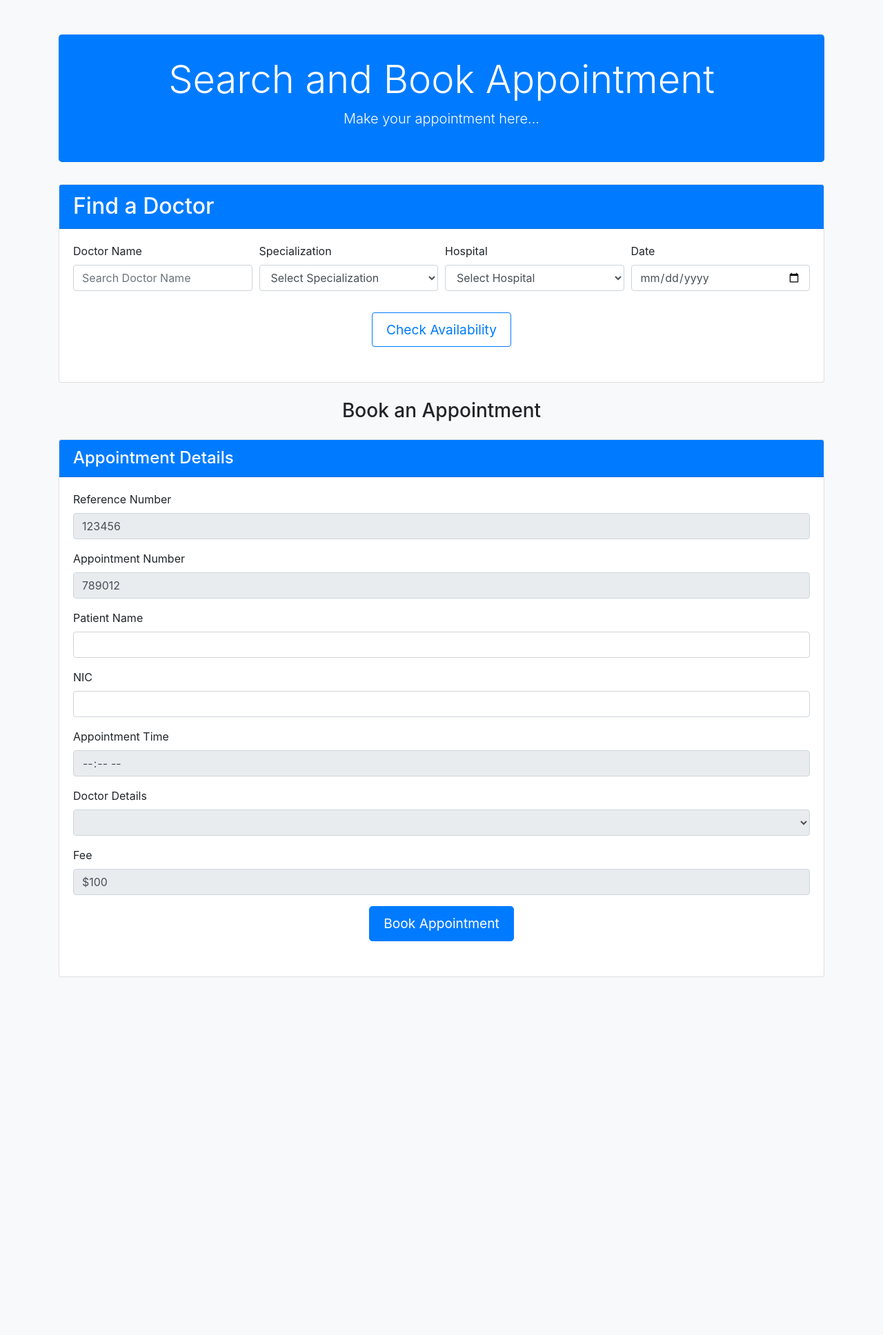
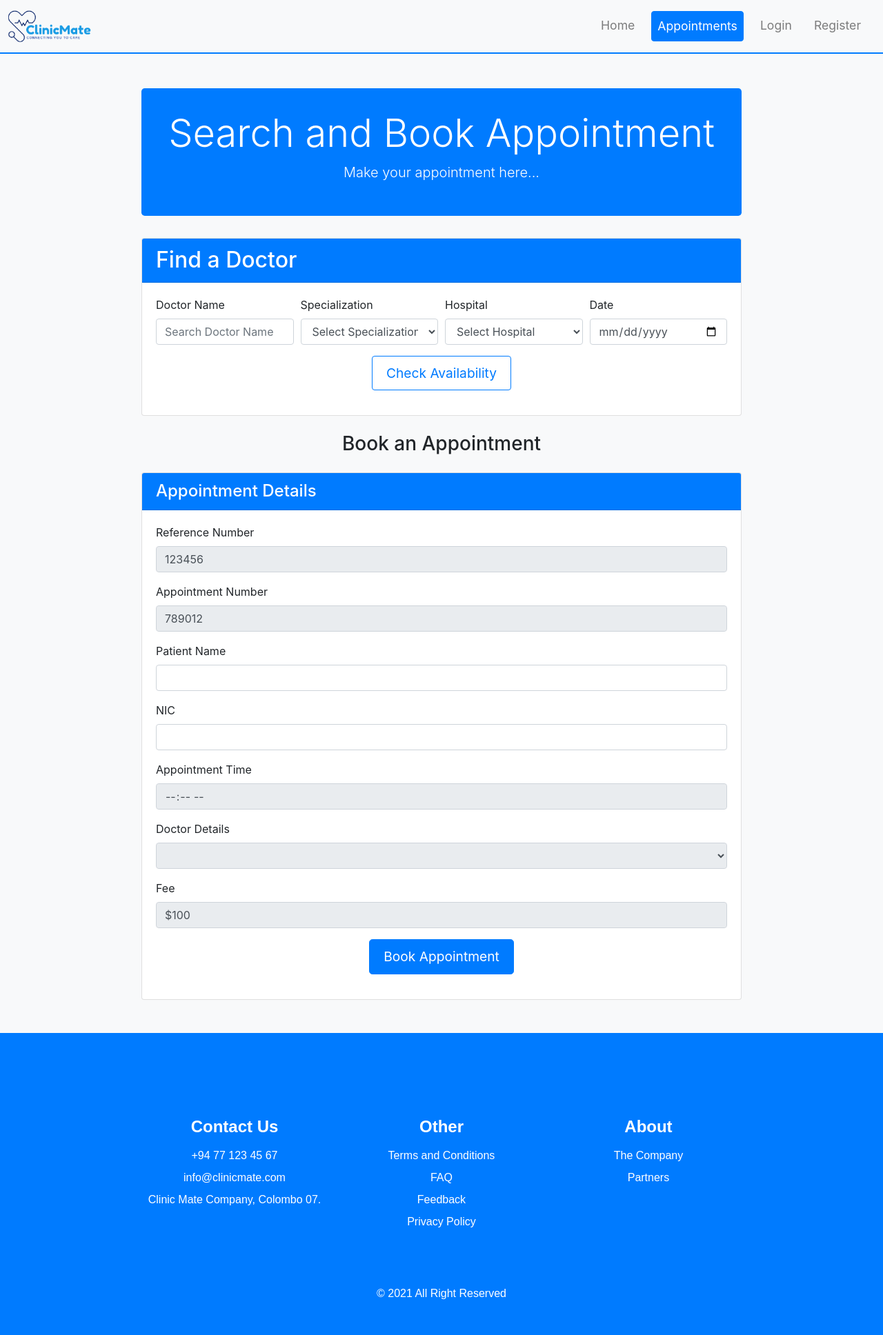
Before and after one commit to sasi1219/EChannelling, a Django app: page /appointments/ in a window 1280 px wide. Shown: the whole page at 69% size. Before the commit the page ends 1417 px from the top, so only its background shows below. Run offline with Django 5.2, Linux system fonts and the light colour scheme; lists and menus that the app fills with data are empty; some libraries are stand-ins or nearby versions.

Commit message:
Added header and footer in Appointments page

```diff
--- a/place_appointment/Templates/place_appointment/place_appointment.html
+++ b/place_appointment/Templates/place_appointment/place_appointment.html
@@ -4,63 +4,29 @@
     <meta charset="UTF-8">
     <meta name="viewport" content="width=device-width, initial-scale=1.0">
     <title>ClinicMate - Search and Book Appointment</title>
-    <link href="https://maxcdn.bootstrapcdn.com/bootstrap/4.5.2/css/bootstrap.min.css" rel="stylesheet">
-    <style>
-        body {
-            padding-top: 50px;
-            background-color: #f8f9fa;
-        }
-        .section-title {
-            margin-bottom: 30px;
-        }
-        .doctor-card, .patient-card {
-            margin-bottom: 20px;
-        }
-        .jumbotron {
-            background: #007bff;
-            color: white;
-            padding: 2rem 1rem;
-            border-radius: 0.3rem;
-        }
-        .search-heading {
-            font-size: 1.5rem;
-            font-weight: bold;
-        }
-        .form-control, .btn {
-            margin-bottom: 15px;
-        }
-        .form-group label {
-            margin-right: 10px;
-        }
-        .btn-outline-light {
-            color: #007bff;
-            background-color: #fff;
-            border-color: #007bff;
-        }
-        .card-header {
-            background: #007bff;
-            color: white;
-        }
-        .btn-primary {
-            background-color: #007bff;
-            border-color: #007bff;
-        }
-        .btn-primary:hover {
-            background-color: #0056b3;
-            border-color: #004085;
-        }
-        .form-group.text-center button {
-            font-size: 1.2rem;
-            padding: 10px 20px;
-        .container {
-            max-width: 900px;
-        }
+    <link rel="stylesheet" href="https://stackpath.bootstrapcdn.com/bootstrap/4.5.2/css/bootstrap.min.css">
+    {% load static %}
+    <link rel="stylesheet" href="{% static 'place_appointment/styles.css' %}">
 
-
-        }
-    </style>
 </head>
 <body>
+<nav class="navbar navbar-expand-lg navbar-light bg-light">
+        <a class="navbar-brand" href="/">
+        <img src="{% static 'images/Logo.png' %}" alt="E-Channeling Logo">
+    </a>
+        <button class="navbar-toggler" type="button" data-toggle="collapse" data-target="#navbarNav" aria-controls="navbarNav" aria-expanded="false" aria-label="Toggle navigation">
+            <span class="navbar-toggler-icon"></span>
+        </button>
+        <div class="collapse navbar-collapse" id="navbarNav">
+            <ul class="navbar-nav ml-auto">
+                <li class="nav-item"><a class="nav-link" href="/">Home</a></li>
+                <li class="nav-item"><a class="nav-link btn btn-primary text-white" href="{% url 'place_appointment' %}">Appointments</a></li>
+                <li class="nav-item"><a class="nav-link" href="/login">Login</a></li>
+                <li class="nav-item"><a class="nav-link" href="/register">Register</a></li>
+            </ul>
+        </div>
+</nav>
+
     <div class="container">
         <div class="jumbotron text-center">
             <h1 class="display-4">Search and Book Appointment</h1>
@@ -168,6 +134,42 @@
         </div>
     </div>
 
+    <footer class="bg-primary text-white mt-5 py-5">
+    <div class="container">
+        <div class="row py-4">
+            <div class="col-md-4 text-center mb-4">
+                <h4><B>Contact Us</B></h4>
+                <ul class="list-unstyled">
+                    <li><a href="tel:+94771234567" class="text-white">+94 77 123 45 67</a></li>
+                    <li><a href="mailto:info@clinicmate.com" class="text-white">info@clinicmate.com</a></li>
+                    <li>Clinic Mate Company, Colombo 07.</li>
+                </ul>
+            </div>
+            <div class="col-md-4 text-center mb-4">
+                <h4><B>Other</B></h4>
+                <ul class="list-unstyled">
+                    <li><a href="{% url 'terms_and_conditions' %}" class="text-white">Terms and Conditions</a></li>
+                    <li><a href="/faq" class="text-white">FAQ</a></li>
+                    <li><a href="/feedback" class="text-white">Feedback</a></li>
+                    <li><a href="{% url 'privacy_policy' %}" class="text-white" >Privacy Policy</a></li>
+                </ul>
+            </div>
+            <div class="col-md-4 text-center mb-4">
+                <h4><B>About</B></h4>
+                <ul class="list-unstyled">
+                    <li><a href="/aboutus" class="text-white">The Company</a></li>
+                    <li><a href="/partners" class="text-white">Partners</a></li>
+                </ul>
+            </div>
+        </div>
+        <div class="row mt-3">
+            <div class="col-md-12 text-center">
+                <p class="mb-0">&copy; 2021 All Right Reserved</p>
+            </div>
+        </div>
+    </div>
+</footer>
+
     <script src="https://code.jquery.com/jquery-3.5.1.slim.min.js"></script>
     <script src="https://cdn.jsdelivr.net/npm/@popperjs/core@2.5.4/dist/umd/popper.min.js"></script>
     <script src="https://maxcdn.bootstrapcdn.com/bootstrap/4.5.2/js/bootstrap.min.js"></script>
--- a/place_appointment/static/place_appointment/styles.css
+++ b/place_appointment/static/place_appointment/styles.css
@@ -0,0 +1,123 @@
+body {
+    background-color: #f8f9fa;
+}
+        .section-title {
+            margin-bottom: 30px;
+        }
+        .doctor-card, .patient-card {
+            margin-bottom: 20px;
+        }
+        .jumbotron {
+
+            background: #007bff;
+            color: white;
+            padding: 2rem 1rem;
+            border-radius: 0.3rem;
+        }
+        .search-heading {
+            font-size: 1.5rem;
+            font-weight: bold;
+        }
+
+        .form-group label {
+            margin-right: 10px;
+        }
+        .btn-outline-light {
+            color: #007bff;
+            background-color: #fff;
+            border-color: #007bff;
+        }
+        .card-header {
+            background: #007bff;
+            color: white;
+        }
+        .btn-primary {
+            background-color: #007bff;
+            border-color: #007bff;
+        }
+        .btn-primary:hover {
+            background-color: #0056b3;
+            border-color: #004085;
+        }
+        .form-group.text-center button {
+            font-size: 1.2rem;
+            padding: 10px 20px;}
+
+        .container {
+            margin-top: 50px;
+            max-width: 900px;
+        }
+
+.navbar-brand img {
+    height: 50px;
+    width: auto; /* Maintain aspect ratio */
+}
+
+/* Navbar Styles */
+.navbar {
+    background-color: #ffffff;
+    border-bottom: 2px solid #007bff;
+    padding: 0.5rem;
+}
+
+.navbar-brand {
+    font-size: 1.5rem;
+    font-weight: bold;
+}
+
+.navbar-nav .nav-link {
+    font-size: 1.1rem;
+    margin-right: 1rem;
+    transition: color 0.3s ease;
+}
+
+.navbar-nav .nav-link:hover {
+    color: #007bff;
+}
+
+.navbar-nav .btn-primary {
+    padding: 0.5rem 1rem;
+    transition: background-color 0.3s ease;
+}
+
+.navbar-nav .btn-primary:hover {
+    background-color: #0056b3;
+}
+
+/* Footer Styles */
+footer {
+    background-color: #007bff;
+    color: #fff;
+    font-family: 'Segoe UI Semibold', sans-serif;
+    margin-top: 50px;
+    padding: 50px 0;
+    text-align: center;
+}
+
+footer h4 {
+    font-size: 1.5rem;
+    margin-bottom: 1rem;
+}
+
+footer ul {
+    list-style: none;
+    padding: 0;
+}
+
+footer ul li {
+    margin-bottom: 0.5rem;
+}
+
+footer ul li a {
+    color: #fff;
+    text-decoration: none;
+    transition: color 0.3s ease;
+}
+
+footer ul li a:hover {
+    color: #dcdcdc;
+}
+
+footer p {
+    margin: 0;
+}
--- a/signin/static/signin/styles.css
+++ b/signin/static/signin/styles.css
@@ -51,7 +51,9 @@ body {
     background-color: #0056b3;
 }
 
-
+.container {
+            margin-top: 50px;
+           }
 
 /* Footer Styles */
 footer {
```
